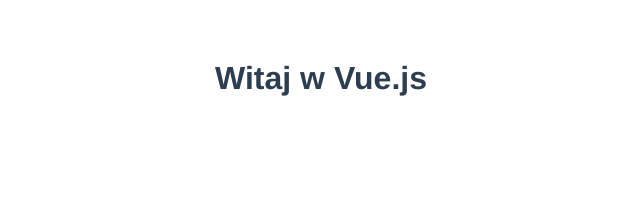
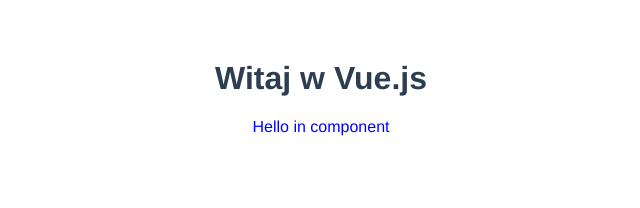
Before and after one commit to KonradGmur/Vue-education, a Vue app: page / in a window 1280 px wide. Shown: the top 208 px of the page, without its empty margins (319-959 px from the left). Built offline with nearby package versions, Linux system fonts and the light colour scheme.

Commit message:
Update App.js

```diff
--- a/src/App.vue
+++ b/src/App.vue
@@ -1,6 +1,7 @@
 <template>
   <div id="app">
     <h1>Witaj w Vue.js</h1>
+    <hello></hello>
   </div>
 </template>
 
```
